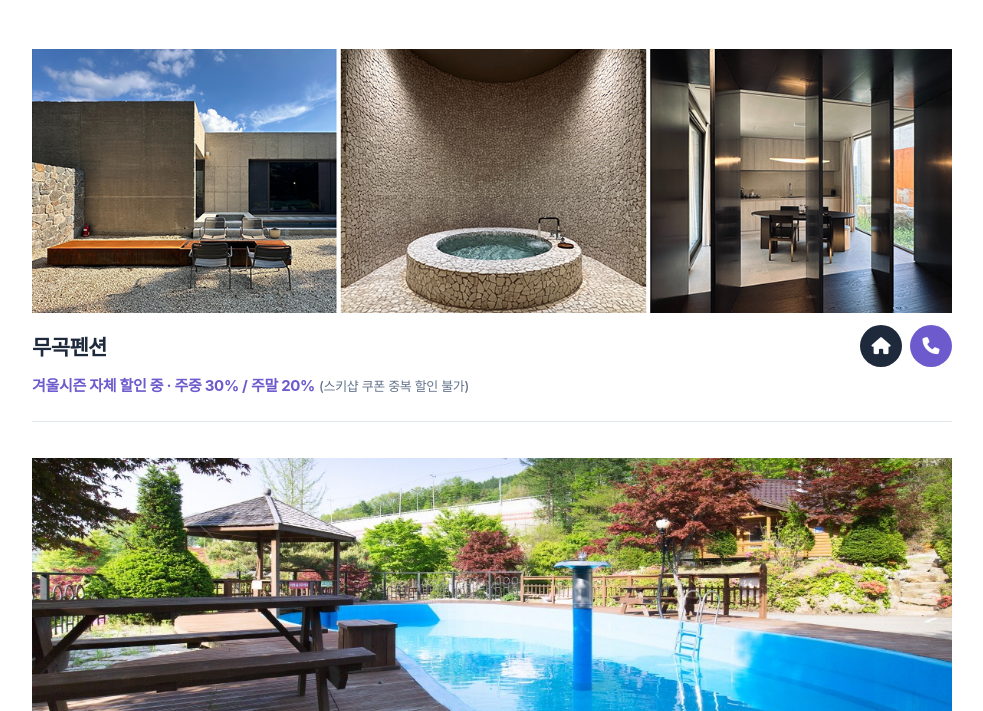
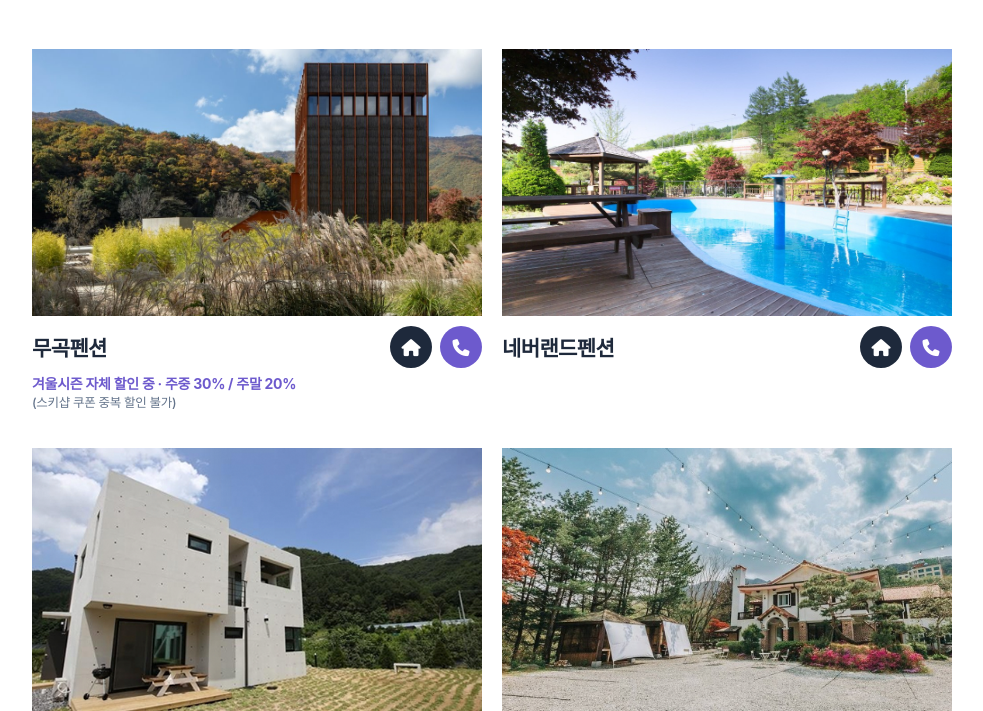
Before and after one commit to akico99/skishop, a plain HTML site: page coupon/index.html in a window 1280 px wide. Shown: the part 589-1300 px from the top of the page, without its empty margins (148-1131 px from the left). Drawn offline with Linux system fonts and the light colour scheme; a web font is replaced by a local one.

Commit message:
쿠폰 페이지: 무곡펜션 단일 사진으로 교체, 6곳 같은 크기 2열 배치(1 무곡, 2 네버랜드)

```diff
--- a/coupon/index.html
+++ b/coupon/index.html
@@ -165,47 +165,7 @@
       letter-spacing: -0.03em;
     }
 
-    /* ===== 무곡펜션 (상단 와이드 단독 블록) ===== */
-    .cp_featured {
-      margin-bottom: 36px;
-      border-bottom: 1px solid #e2e8f0;
-      padding-bottom: 24px;
-    }
-    .cp_featured_thumb {
-      width: 100%;
-      aspect-ratio: 1200 / 344;
-      overflow: hidden;
-      background: #f1f5f9;
-      margin-bottom: 12px;
-    }
-    .cp_featured_thumb img {
-      width: 100%;
-      height: calc(100% * 440 / 344);
-      object-fit: cover;
-      object-position: top center;
-      display: block;
-    }
-    /* 실사 사진 배너(네버랜드)는 잘림 없이 가운데 기준으로 채움 */
-    .cp_featured_thumb img.is-photo {
-      height: 100%;
-      object-position: center 58%;
-    }
-    .cp_featured_note {
-      margin: 8px 0 0;
-      font-size: 15px;
-      font-weight: 700;
-      color: #6d5acd;
-      letter-spacing: -0.02em;
-      line-height: 1.5;
-    }
-    .cp_featured_note span {
-      font-size: 13px;
-      font-weight: 500;
-      color: #64748b;
-      margin-left: 4px;
-    }
-
-    /* ===== 2열 펜션 목록 (스케치, 로베, 루마인, 모모) ===== */
+    /* ===== 2열 펜션 목록 (무곡, 네버랜드, 스케치, 로베, 루마인, 모모) ===== */
     .cp_list {
       list-style: none;
       margin: 0;
@@ -228,6 +188,32 @@
       object-fit: cover;
       object-position: top center;
       display: block;
+    }
+    /* 실사 사진(무곡·네버랜드)은 칸에 맞춰 채우고 가운데 기준으로 자름 */
+    .cp_list > li .thumb img.is-photo {
+      height: 100%;
+      object-position: center;
+    }
+    .cp_list > li .thumb img.is-mugok {
+      object-position: center 30%;
+    }
+    .cp_list > li .thumb img.is-neverland {
+      object-position: center 58%;
+    }
+    /* 펜션 자체 할인 안내 (무곡) */
+    .cp_note {
+      margin: 6px 0 0;
+      font-size: 14px;
+      font-weight: 700;
+      color: #6d5acd;
+      letter-spacing: -0.02em;
+      line-height: 1.45;
+    }
+    .cp_note span {
+      display: block;
+      font-size: 12.5px;
+      font-weight: 500;
+      color: #64748b;
     }
 
     /* 펜션 이름 + 우측 아이콘 버튼 (홈페이지 / 전화) */
@@ -315,13 +301,11 @@
       .subject {
         font-size: 14px;
       }
-      .cp_featured_note {
-        font-size: 13px;
+      .cp_note {
+        font-size: 12px;
       }
-      .cp_featured_note span {
-        display: block;
-        margin-left: 0;
-        font-size: 12px;
+      .cp_note span {
+        font-size: 11px;
       }
       .cp_btn {
         gap: 5px;
@@ -365,11 +349,10 @@
       <div class="cp_section_bar">쿠폰사용 가능펜션</div>
     </div>
 
-    <!-- 무곡펜션 (단독 와이드 배너) -->
-    <div class="cp_featured">
-      <div class="cp_featured_thumb">
-        <img src="../p/무곡1.PNG" alt="무곡펜션">
-      </div>
+    <!-- 제휴펜션 6곳 (빌라드무주·라비앙로즈 제외) -->
+    <ul class="cp_list">
+      <li>
+        <div class="thumb"><img class="is-photo is-mugok" src="../p/무곡.jpg" alt="무곡펜션 외관과 억새 정원"></div>
         <div class="info">
           <div class="subject">무곡펜션</div>
           <ul class="cp_btn">
@@ -377,14 +360,10 @@
             <li><a class="btn_tel" href="tel:010-9813-3421" aria-label="무곡펜션 전화걸기"><i class="fa-solid fa-phone"></i></a></li>
           </ul>
         </div>
-      <p class="cp_featured_note">겨울시즌 자체 할인 중 · 주중 30% / 주말 20%<span>(스키샵 쿠폰 중복 할인 불가)</span></p>
-    </div>
-
-    <!-- 네버랜드펜션 (단독 와이드 배너) -->
-    <div class="cp_featured">
-      <div class="cp_featured_thumb">
-        <img class="is-photo" src="../p/네버랜드.jpg" alt="네버랜드펜션 수영장과 정자">
-      </div>
+        <p class="cp_note">겨울시즌 자체 할인 중 · 주중 30% / 주말 20%<span>(스키샵 쿠폰 중복 할인 불가)</span></p>
+      </li>
+      <li>
+        <div class="thumb"><img class="is-photo is-neverland" src="../p/네버랜드.jpg" alt="네버랜드펜션 수영장과 정자"></div>
         <div class="info">
           <div class="subject">네버랜드펜션</div>
           <ul class="cp_btn">
@@ -392,10 +371,7 @@
             <li><a class="btn_tel" href="tel:010-5322-9030" aria-label="네버랜드펜션 전화걸기"><i class="fa-solid fa-phone"></i></a></li>
           </ul>
         </div>
-    </div>
-
-    <!-- 나머지 제휴펜션 4곳 (빌라드무주·라비앙로즈 제외) -->
-    <ul class="cp_list">
+      </li>
       <li>
         <div class="thumb"><img src="../p/스케치.PNG" alt="스케치펜션"></div>
         <div class="info">
```
Also changed, not shown: p/무곡.jpg (added). Lines whose indentation alone changed are shown as unchanged.
